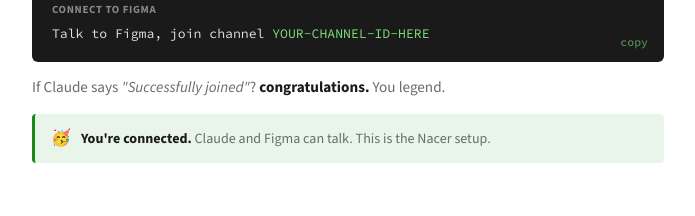
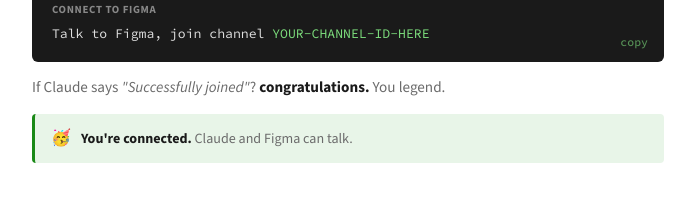
Before and after one commit to Seecii/Figma-guide, a plain HTML site: page index.html in a window 1280 px wide. Shown: the part 9700-9916 px from the top of the page, without its empty margins (292-987 px from the left). Drawn offline with nearby package versions, Linux system fonts and the light colour scheme; a web font is replaced by a local one.

Commit message:
Update index.html

```diff
--- a/index.html
+++ b/index.html
@@ -371,7 +371,7 @@ bun install</div>
     <p>When ready, type this. <strong>Replace the ID with yours from Step 10:</strong></p>
     <div class="cmd"><span class="cmd-label">Connect to Figma</span>Talk to Figma, join channel <span class="hi">YOUR-CHANNEL-ID-HERE</span></div>
     <p>If Claude says <em>"Successfully joined"</em>? <strong>congratulations.</strong> You legend.</p>
-    <div class="tip success"><span class="tip-icon">🥳</span><span><strong>You're connected.</strong> Claude and Figma can talk. This is the Nacer setup.</span></div>
+    <div class="tip success"><span class="tip-icon">🥳</span><span><strong>You're connected.</strong> Claude and Figma can talk.</span></div>
   </div>
 </div>
 
```
